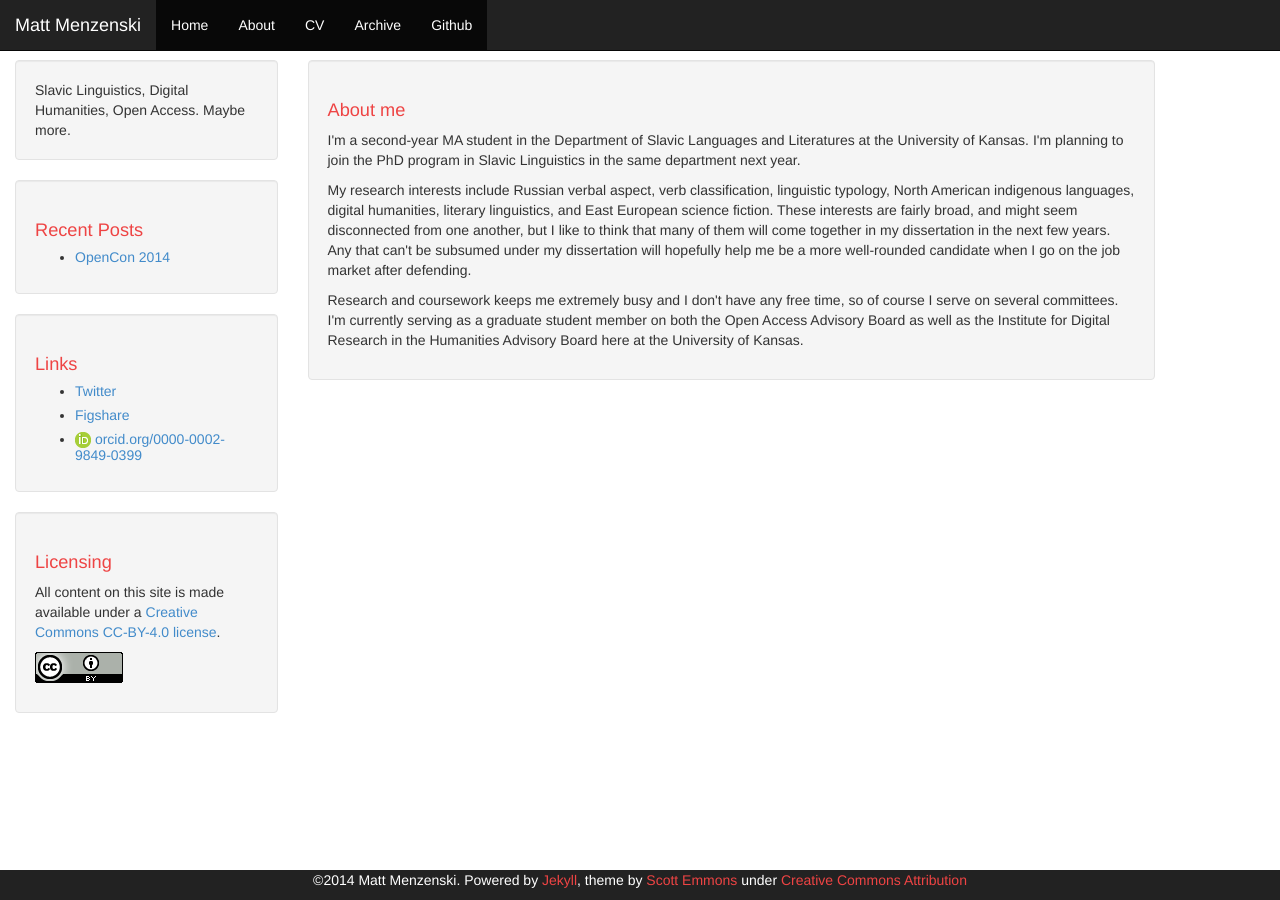
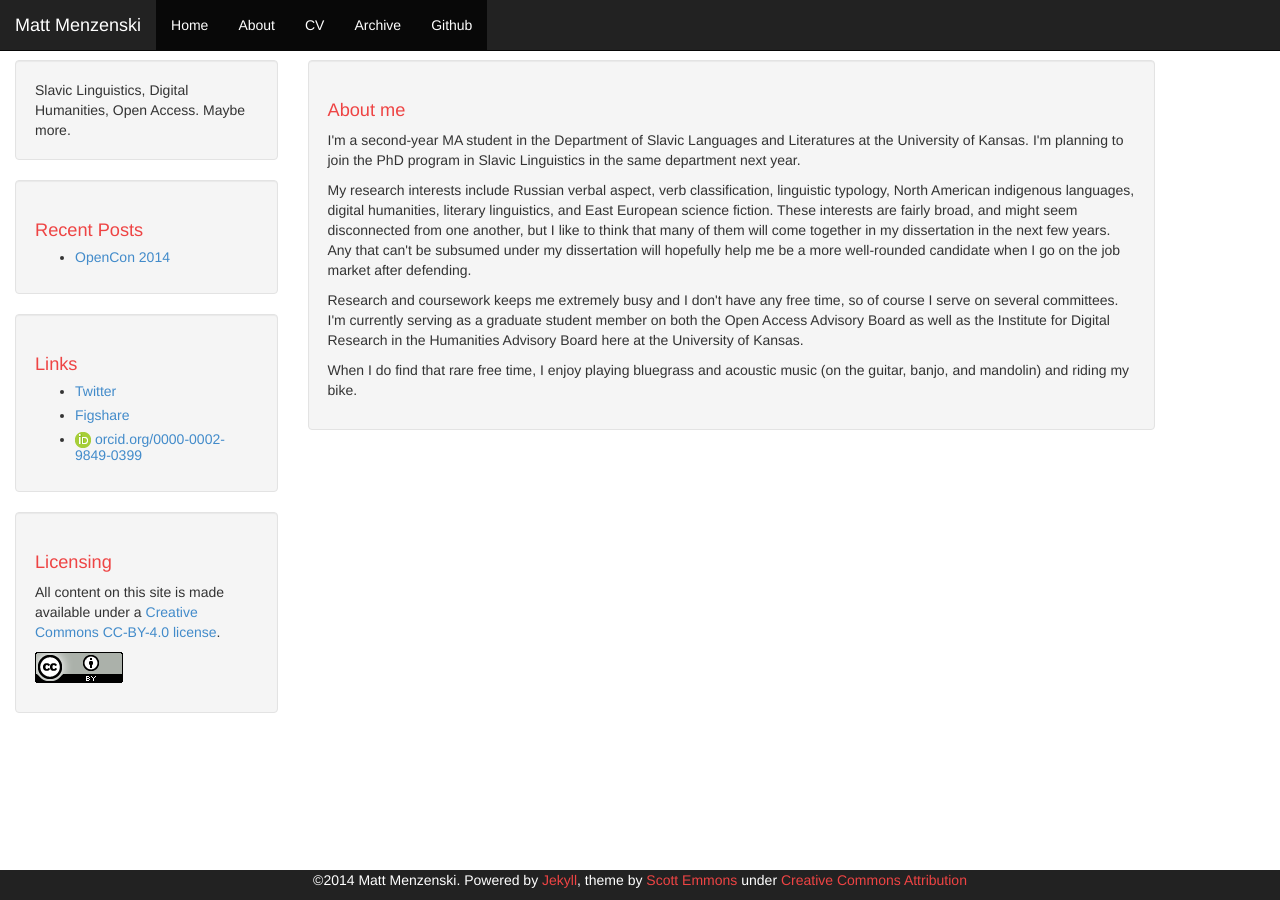
Before and after one commit to menzenski/menzenski.github.io, a Jekyll site: the page built from about.html, in a window 1280 px wide. Built offline with Jekyll 4.4.1, drawn with Linux system fonts in a browser that asks for light colours; Markdown is read by kramdown in place of the engine named in the settings; comment, search, counter and statistics services are not loaded.

Commit message:
updated about me

```diff
--- a/about.html
+++ b/about.html
@@ -23,4 +23,7 @@ layout: default
     both the Open Access Advisory Board as well as the Institute for
     Digital Research in the Humanities Advisory Board here at the
     University of Kansas.</p>
+    <p>When I do find that rare free time, I enjoy playing bluegrass
+    and acoustic music (on the guitar, banjo, and mandolin) and riding
+    my bike.</p>
 </div>
```
